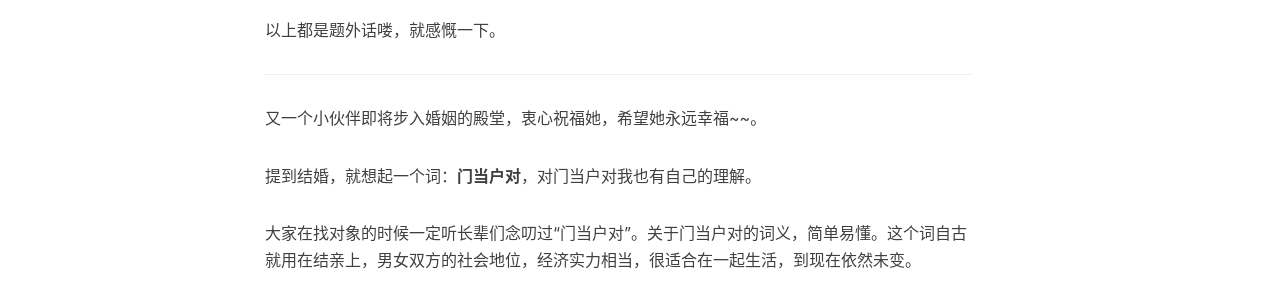
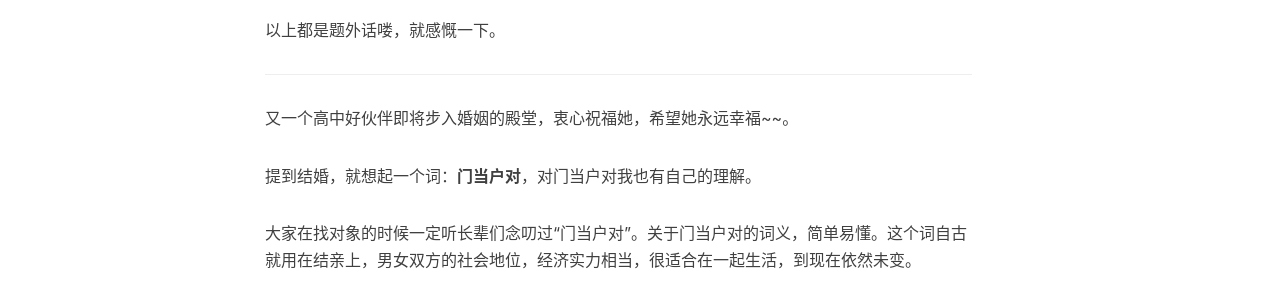
Before and after one commit to LingLinyp/LingLinyp.github.io, a Jekyll site: the page built from _posts/2017-4-30-bye-April.md, in a window 1280 px wide. Shown: the part 694-994 px from the top of the page. Built offline with Jekyll 4.4.1, drawn with Linux system fonts in a browser that asks for light colours; comment, search, counter and statistics services are not loaded.

Commit message:
modify_post

```diff
--- a/_posts/2017-4-30-bye-April.md
+++ b/_posts/2017-4-30-bye-April.md
@@ -13,7 +13,7 @@ date: 2017-4-30
 以上都是题外话喽，就感慨一下。
 
 ------
-又一个小伙伴即将步入婚姻的殿堂，衷心祝福她，希望她永远幸福~~。
+又一个高中好伙伴即将步入婚姻的殿堂，衷心祝福她，希望她永远幸福~~。
 
 提到结婚，就想起一个词：**门当户对**，对门当户对我也有自己的理解。
 
```
